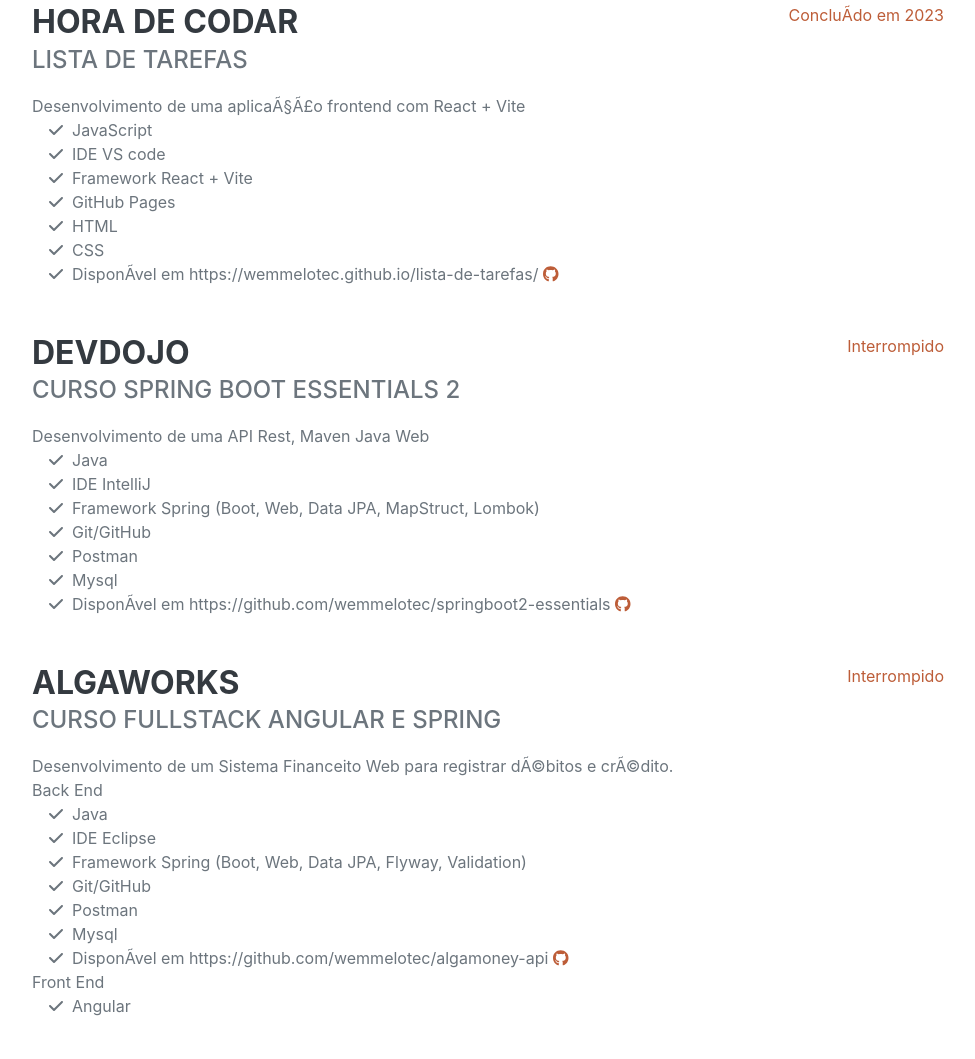
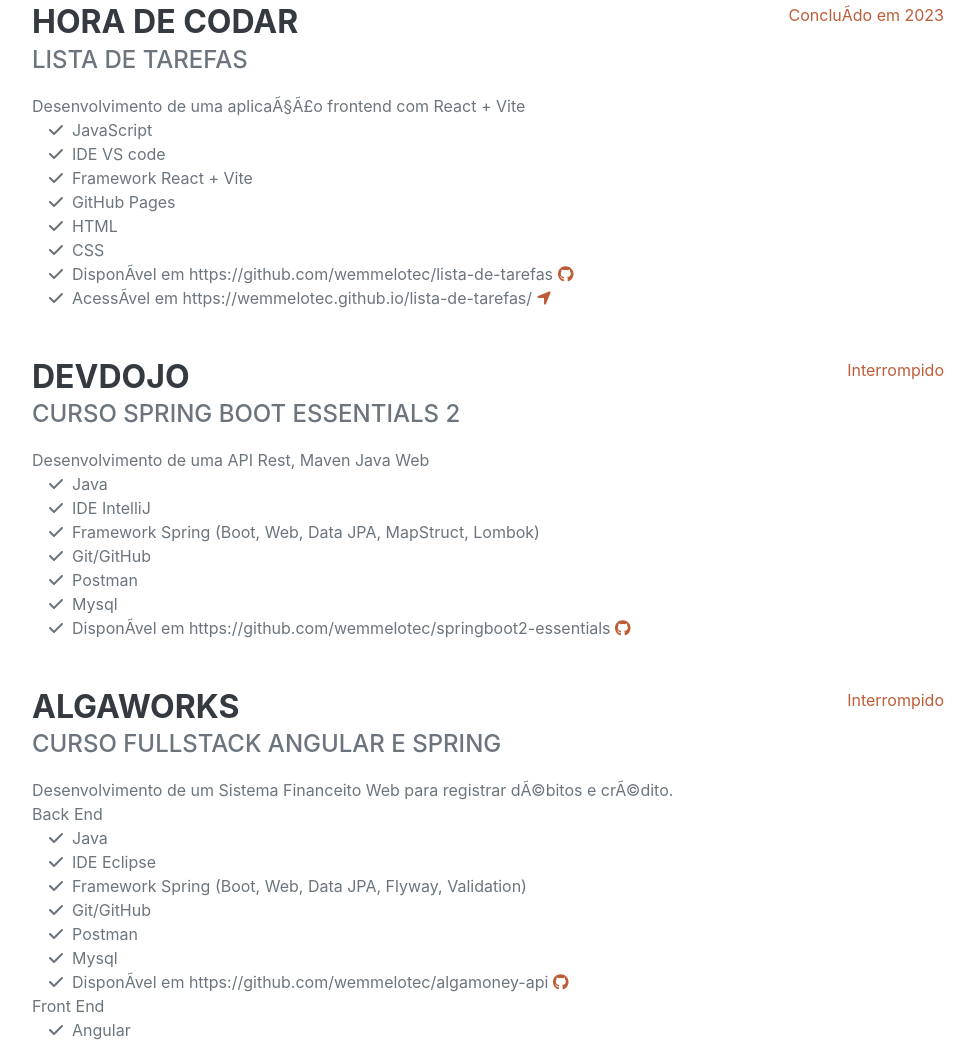
Before and after one commit to wemmelo/wemmelo.github.io, a plain HTML site: page index.html in a window 1280 px wide. Shown: the part 3285-4344 px from the top of the page, without its empty margins (288-1263 px from the left). Drawn offline with nearby package versions, Linux system fonts and the light colour scheme; a web font is replaced by a local one.

Commit message:
update hora de codar

```diff
--- a/index.html
+++ b/index.html
@@ -215,8 +215,13 @@
                                 </li>
                                 <li>
                                     <span class="fa-li"><i class="fas fa-check"></i></span>
-                                    Disponível em https://wemmelotec.github.io/lista-de-tarefas/
+                                    Disponível em https://github.com/wemmelotec/lista-de-tarefas
                                     <a class="social-icon" href="https://github.com/wemmelotec/lista-de-tarefas"><i class="fab fa-github"></i></a>
+                                </li>
+                                <li>
+                                    <span class="fa-li"><i class="fas fa-check"></i></span>
+                                    Acessível em https://wemmelotec.github.io/lista-de-tarefas/
+                                    <a class="social-icon" href="https://wemmelotec.github.io/lista-de-tarefas/"><i class="fas fa-location-arrow"></i></a>
                                 </li>
                             </ul>
 
```
